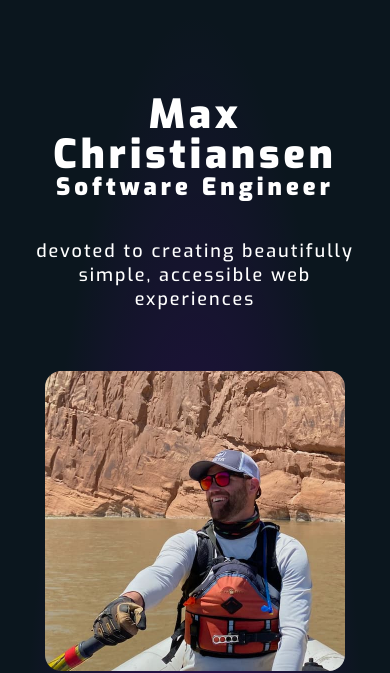
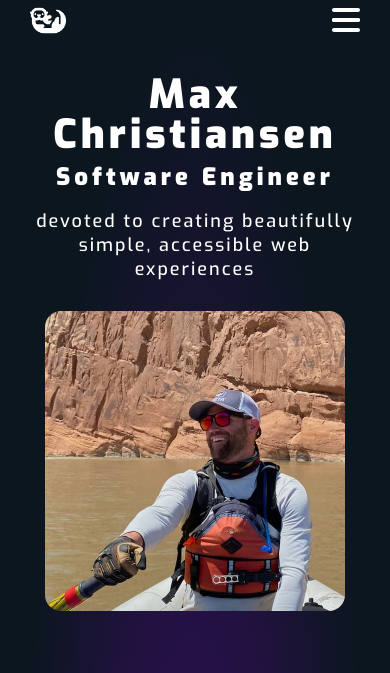
Before and after one commit to dmaxchristiansen/max-christiansen-dev, a Gatsby site: page / in a window 390 px wide. Shown: the top 673 px of the page. Built offline with nearby package versions, Linux system fonts and the light colour scheme; Gatsby itself is replaced by a stand-in of ours.

Commit message:
MCD-9 Added Hamburger comonent and collapse logic

```diff
--- a/src/components/Layout/Layout.tsx
+++ b/src/components/Layout/Layout.tsx
@@ -3,7 +3,7 @@ import GlobalStyle from "../../styles/GlobalStyle";
 import { ELECTRIC_PURPLE, OBSIDIAN, JELLYBEAN } from "src/styles/colors";
 import ComponentHeader from "./ComponentHeader";
 import Footer from "./Footer";
-import Nav from "./Nav";
+import Nav from "./Nav/Nav";
 import ButtonLink from "src/components/ButtonLink/ButtonLink";
 
 interface LayoutProps {
--- /dev/null
+++ b/src/components/Layout/Nav/Hamburger.tsx
@@ -0,0 +1,77 @@
+import { WHITE } from "src/styles/colors";
+import styled from "styled-components";
+
+interface HamburgerProps {
+  isCollapseOpen: boolean;
+  setIsCollapseOpen: React.Dispatch<React.SetStateAction<boolean>>;
+}
+
+interface ButtonProps {
+  isCloseButton: boolean;
+}
+
+const Button = styled.button<ButtonProps>`
+  display: none;
+  width: 28px;
+  height: 24px;
+  padding: 0;
+  border: none;
+  background: none;
+  cursor: pointer;
+  transform: rotate(0deg);
+  transition: 0.5s ease-in-out;
+
+  span {
+    display: block;
+    position: absolute;
+    left: 0;
+    height: 4px;
+    width: 100%;
+    background: ${WHITE};
+    border-radius: 9px;
+    opacity: 1;
+    transition: 0.25s ease-in-out;
+    &:nth-child(1) {
+      top: ${({ isCloseButton }) => (isCloseButton ? "10px" : "0px")};
+      width: ${({ isCloseButton }) => (isCloseButton ? "0%" : "100%")};
+      left: ${({ isCloseButton }) => (isCloseButton ? "50%" : "0")};
+      transform: rotate(0deg);
+    }
+    &:nth-child(2) {
+      top: 10px;
+      transform: ${({ isCloseButton }) =>
+        isCloseButton ? "rotate(45deg)" : "rotate(0deg)"};
+    }
+    &:nth-child(3) {
+      top: 10px;
+      transform: ${({ isCloseButton }) =>
+        isCloseButton ? "rotate(-45deg)" : "rotate(0deg)"};
+    }
+    &:nth-child(4) {
+      top: ${({ isCloseButton }) => (isCloseButton ? "10px" : "20px")};
+      width: ${({ isCloseButton }) => (isCloseButton ? "0%" : "100%")};
+      left: ${({ isCloseButton }) => (isCloseButton ? "50%" : "0")};
+      transform: rotate(0deg);
+    }
+  }
+  @media (max-width: 991px) {
+    display: block;
+  }
+`;
+
+const Hamburger: React.FC<HamburgerProps> = ({
+  isCollapseOpen,
+  setIsCollapseOpen,
+}) => (
+  <Button
+    isCloseButton={isCollapseOpen}
+    onClick={() => setIsCollapseOpen(!isCollapseOpen)}
+  >
+    <span></span>
+    <span></span>
+    <span></span>
+    <span></span>
+  </Button>
+);
+
+export default Hamburger;
--- a/src/components/Layout/Nav.tsx
+++ b/src/components/Layout/Nav/Nav.tsx
@@ -3,10 +3,10 @@ import { Link } from "gatsby";
 import { StaticImage } from "gatsby-plugin-image";
 import styled from "styled-components";
 import { NAV_Z_INDEX } from "src/utils/constants/layer-constants";
-import { BLUE_EYES } from "src/styles/colors";
 import { FAST } from "src/utils/constants/transition-speeds";
 import { OPACITY_FADE } from "src/utils/constants/animation-constants";
 import { scrollToTargetElement } from "src/utils/helpers";
+import Hamburger from "./Hamburger";
 
 const SCROLL_REACTION_THRESHOLD = 5;
 
@@ -27,15 +27,12 @@ const Container = styled.nav<ContainerProps>`
   backdrop-filter: ${({ isScrolled }) =>
     isScrolled && SCROLLED_BACKDROP_FILTER};
   z-index: ${NAV_Z_INDEX};
-
-  @media (max-width: 991px) {
-    display: none;
-  }
 `;
 
 const Wrapper = styled.div`
   display: flex;
   justify-content: space-between;
+  align-items: center;
   max-width: 1350px;
   margin: 0 auto;
   padding: 6px 30px;
@@ -54,6 +51,9 @@ const StyledHomeLink = styled(Link)`
 
 const HomeLinkText = styled.div`
   margin-left: 12px;
+  @media (max-width: 991px) {
+    display: none;
+  }
 `;
 
 const List = styled.ul`
@@ -61,6 +61,9 @@ const List = styled.ul`
   align-items: center;
   margin: 0;
   padding: 0;
+  @media (max-width: 991px) {
+    display: none;
+  }
 `;
 
 const Item = styled.li`
@@ -74,12 +77,10 @@ const Item = styled.li`
 
 const ItemLink = styled(Link)`
   text-decoration: none;
-  color: ${BLUE_EYES};
 `;
 
 const ItemButton = styled.button`
   padding: 0;
-  color: ${BLUE_EYES};
   font-size: 20px;
   background: none;
   border: none;
@@ -87,6 +88,7 @@ const ItemButton = styled.button`
 `;
 
 const Nav = () => {
+  const [isCollapseOpen, setIsCollapseOpen] = useState(false);
   const [isScrolled, setIsScrolled] = useState(false);
 
   const handleScroll = () => {
@@ -108,13 +110,19 @@ const Nav = () => {
       <Wrapper>
         <StyledHomeLink to="/">
           <StaticImage
-            src="../../images/otter-icon-nav-white.png"
+            src="../../../images/otter-icon-nav-white.png"
             width={36}
             placeholder="tracedSVG"
             alt="otter"
           />
           <HomeLinkText>Max Christiansen Dev</HomeLinkText>
         </StyledHomeLink>
+
+        <Hamburger
+          isCollapseOpen={isCollapseOpen}
+          setIsCollapseOpen={setIsCollapseOpen}
+        />
+
         <List>
           <Item>
             <ItemButton
--- a/src/pages/index.tsx
+++ b/src/pages/index.tsx
@@ -18,7 +18,7 @@ const HeaderContainer = styled.div`
   text-align: center;
   letter-spacing: 4px;
   @media (max-width: 520px) {
-    margin-top: 20px;
+    margin-top: 0px;
   }
 `;
 
@@ -30,6 +30,7 @@ const Header = styled.h1`
     font-size: 60px;
   }
   @media (max-width: 520px) {
+    margin-bottom: 10px;
     font-size: 40px;
   }
 `;
@@ -54,6 +55,7 @@ const HeaderCopy = styled.p`
     font-size: 20px;
   }
   @media (max-width: 520px) {
+    margin: 20px 0 30px;
     font-size: 18px;
   }
 `;
```
